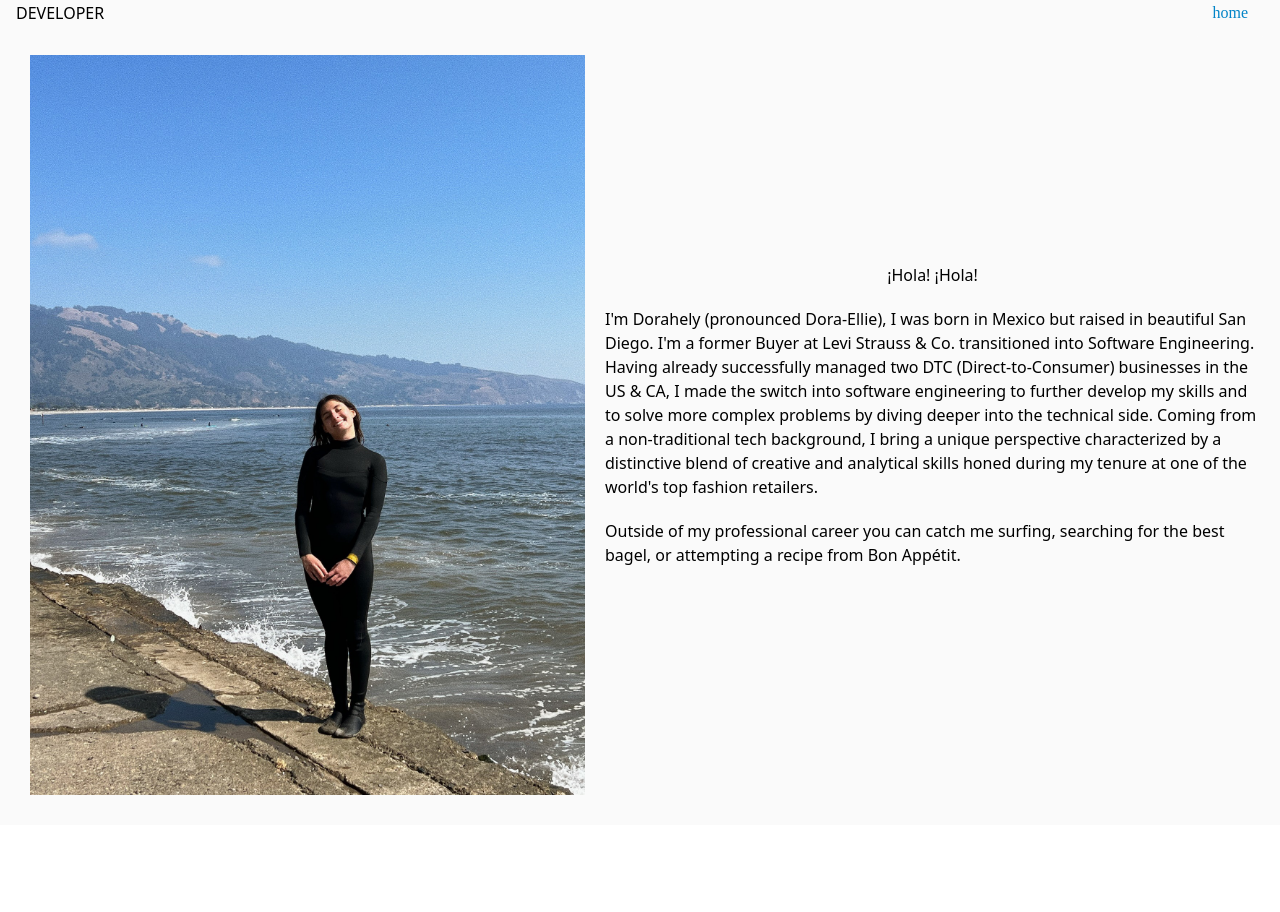
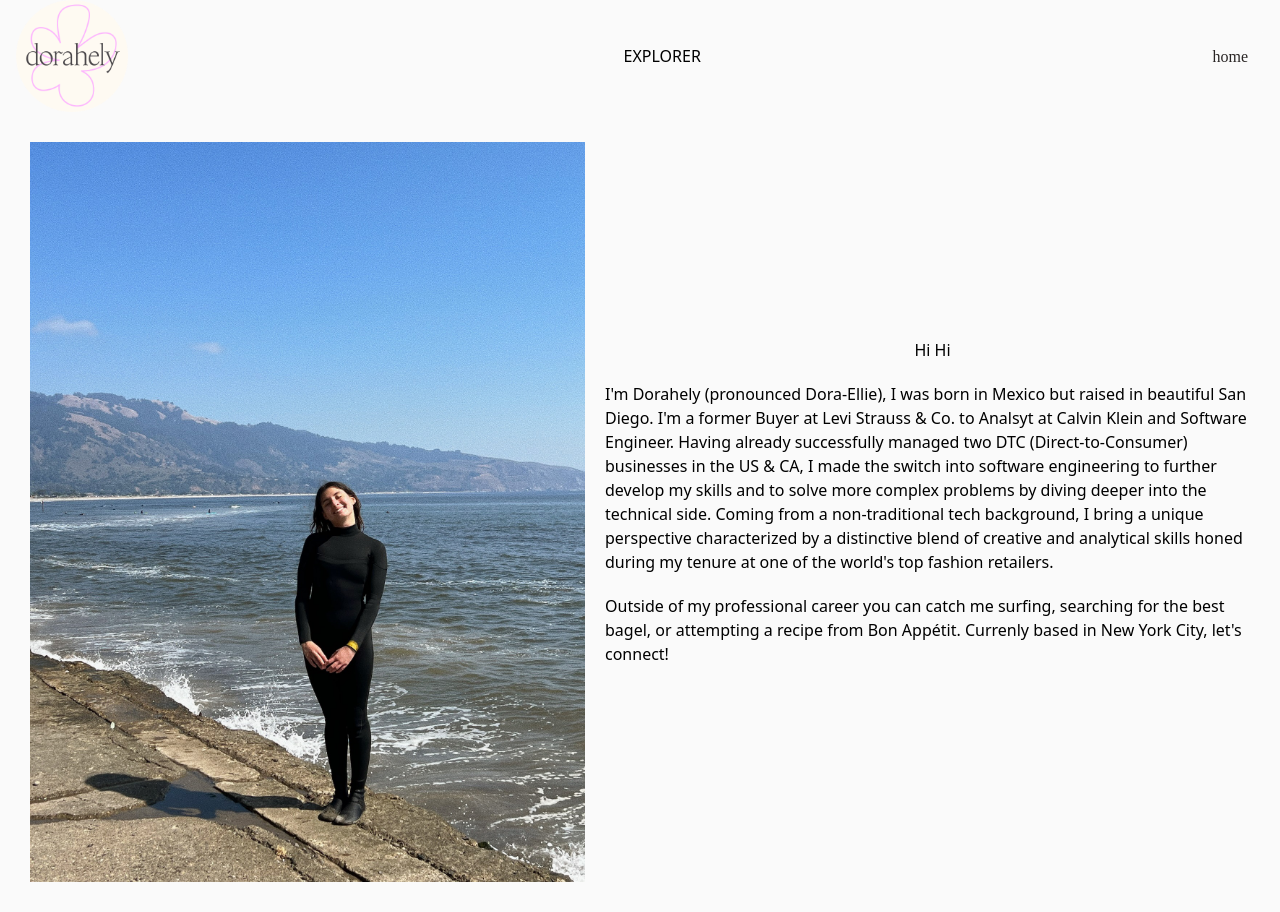
Before and after one commit to DorahelyS/personal_website, a React (Create React App) app in the folder my-personal-website/: page /about in a window 1280 px wide. Before the commit the page ends 825 px from the top, so only its background shows below. Built offline with nearby package versions, Linux system fonts and the light colour scheme.

Commit message:
updates to website

```diff
--- a/my-personal-website/src/components/About/About.js
+++ b/my-personal-website/src/components/About/About.js
@@ -24,14 +24,14 @@ function UpdatingText() {
     //for mapping if I needed to
     //const buttonLabels = ["Projects", "About", "Resume", "Education", "Blogs", "Contact"]
     const [text, setText] = useState("");
-    const texts = ["DEVELOPER", "CREATOR", "EXPLORER", "LATINA"];
+    const texts = ["DEVELOPER", "CREATOR", "EXPLORER"];
     const [currentIndex, setCurrentIndex] = useState(0);
 
     // Use headless UI's useInterval hook to update the text every second
     useInterval(() => {
         setText(texts[currentIndex]);
         setCurrentIndex((currentIndex + 1) % texts.length);
-    }, 1000);
+    }, 1500);
 
     return <p>{text}</p>;
 }
@@ -41,31 +41,35 @@ function About() {
         <div className="App">
             <div>
                 <header className="bg-zinc-50">
-
                     <div className="flex justify-between items-center ml-4">
-                    {/* Top center: UpdatingText */}
-                    <UpdatingText />
+                        <img className="h-28" src="/pink_linenbg copy.png" alt="Dorahely Logo" />
+                        {/* Top center: UpdatingText */}
+                        <UpdatingText />
                         <div className="mr-4">
-                            <NavLink to={'/'} className="bg-neutral-50 hover:bg-rose-500/50 text-black text-sky-600 rounded px-4 py-4" style={{ fontFamily: 'Parisienne' }}>home</NavLink>
+                            <NavLink to={'/'} className="bg-neutral-50 hover:bg-fuchsia-500/50 text-black text-stone-800 rounded px-4 py-4" style={{ fontFamily: 'Parisienne' }}>home</NavLink>
                         </div>
                     </div>
                 </header>
             </div>
             <div className=" h-screen flex justify-left background-color: bg-neutral-50">
-            <img src="/dorahely.jpg" alt="Dorahely" width="auto" height="auto" style={{ marginTop: '30px', marginBottom: '30px', marginLeft: '30px' }}></img>
-                <div style={{ display: 'flex', flexDirection: 'column', justifyContent: 'center', alignItems: 'center', height: '100vh', marginLeft: '20px', marginRight: '20px'  }}>
-                    <h1 style={{ marginBottom: '20px' }}> ¡Hola! ¡Hola!  </h1>
+                <img src="/dorahely.jpg" alt="Dorahely" width="auto" height="auto" style={{ marginTop: '30px', marginBottom: '30px', marginLeft: '30px' }}></img>
+                <div style={{ display: 'flex', flexDirection: 'column', justifyContent: 'center', alignItems: 'center', height: '100vh', marginLeft: '20px', marginRight: '20px' }}>
+
+                    <h1 style={{ marginBottom: '20px' }}> Hi Hi  </h1>
                     <p style={{ marginBottom: '20px' }}>
 
                         I'm Dorahely (pronounced Dora-Ellie), I was born in Mexico but raised in beautiful San Diego.
-                        I'm a former Buyer at Levi Strauss & Co. transitioned into Software Engineering. Having already successfully managed two DTC
+                        I'm a former Buyer at Levi Strauss & Co. to Analsyt at Calvin Klein and Software Engineer. Having already successfully managed two DTC
                         (Direct-to-Consumer) businesses in the US & CA, I made the switch into software engineering to further develop my skills and
                         to solve more complex problems by diving deeper into the technical side. Coming from a non-traditional tech background,
                         I bring a unique perspective characterized by a distinctive blend of creative and analytical skills honed during my tenure at one
                         of the world's top fashion retailers.
 
                     </p>
-                    <p style={{ marginBottom: '20px' }}>Outside of my professional career you can catch me surfing, searching for the best bagel, or attempting a recipe from Bon Appétit.</p>
+                    <p style={{ marginBottom: '20px' }}>
+                        Outside of my professional career you can catch me surfing, searching for the best bagel, or attempting a recipe from Bon Appétit.
+                        Currenly based in New York City, let's connect!
+                    </p>
                     {/*<p  style={{ fontSize: '2em' }}>  🌞 🏄🏽‍♀️ 🥯 🍅 🌼  </p>*/}
                 </div>
             </div>
--- a/my-personal-website/src/components/Blogs/Blogs.js
+++ b/my-personal-website/src/components/Blogs/Blogs.js
@@ -10,7 +10,7 @@ function Blogs() {
                         <img className="h-28" src="/pink_linenbg copy.png" alt="Dorahely Logo" />
 
                         <div className="mr-4">
-                            <NavLink to={'/'} className="bg-rose-500/50 hover:bg-neutral-50 text-black text-sky-600 rounded px-4 py-4" style={{fontFamily: 'Parisienne'}}>home</NavLink>
+                            <NavLink to={'/'} className="bg-fuchsia-500/50 hover:bg-neutral-50 text-black text-stone-800 rounded px-4 py-4" style={{fontFamily: 'Parisienne'}}>home</NavLink>
                         </div>
                     </div>
                 </header>
--- a/my-personal-website/src/components/MainPage/MainPage.js
+++ b/my-personal-website/src/components/MainPage/MainPage.js
@@ -8,37 +8,40 @@ function MainPage() {
             <header className="bg-zinc-50">
                 <div className="flex justify-between items-center ml-4">
 
-
                     {/* Top left: Dorahely Logo */}
-                    <div className="flex-grow flex justify-center items-center" style={{ fontFamily: 'Parisienne', fontSize: '50px', marginLeft: '120px' }}>
                     <img className="h-28" src="/pink_linenbg copy.png" alt="Dorahely Logo" />
-
-                    </div>
+                    <div className="flex-grow flex justify-center items-center" style={{ fontFamily: 'Parisienne', fontSize: '50px', marginLeft: '120px' }}></div>
 
                     {/* Top right: NavLinks */}
                     <div className="mr-4">
-                        <NavLink to={'/about'} className="bg-neutral-50 hover:bg-rose-500/50 text-black text-sky-600 rounded px-4 py-4" style={{ fontFamily: 'Parisienne' }}> about</NavLink>
-                        <NavLink to={'https://medium.com/@dorahelys'} className="bg-neutral-50 hover:bg-rose-500/50 text-black text-sky-600 rounded px-4 py-4" style={{ fontFamily: 'Parisienne' }}> blogs</NavLink>
-                        <NavLink to={'/resume'} className="bg-neutral-50 hover:bg-rose-500/50 text-black text-sky-600 rounded px-4 py-4" style={{ fontFamily: 'Parisienne' }}> resume</NavLink>
+                        <NavLink to={'/about'} className="bg-neutral-50 hover:bg-fuchsia-500/50 text-black text-stone-800 rounded px-4 py-4" style={{ fontFamily: 'Parisienne' }}> about</NavLink>
+                        <NavLink to={'https://medium.com/@dorahelys'} className="bg-neutral-50 hover:bg-fuchsia-500/50 text-black text-stone-800 rounded px-4 py-4" style={{ fontFamily: 'Parisienne' }}> blogs</NavLink>
+                        <NavLink to={'/resume'} className="bg-neutral-50 hover:bg-fuchsia-500/50 text-black text-stone-800 rounded px-4 py-4" style={{ fontFamily: 'Parisienne' }}> resume</NavLink>
                     </div>
                 </div>
             </header>
 
             <div className="bg-neutral-50">
+                <div >
 
-                <div >
-                    <a href="https://www.loom.com/share/30e0d9ff62204ed0b14b66921b65a567">
 
-                        <img src="/UBUNTU.png" alt="UBUNTU screenshot" />
-                    </a>
-                    <a href="https://www.loom.com/share/20e63a37141646cc9f7f54c235272a2a">
+                <NavLink to="https://www.loom.com/share/30e0d9ff62204ed0b14b66921b65a567">
+                    <img src="/UBUNTU.png" alt="UBUNTU screenshot" />
+                </NavLink>
+                <NavLink to="https://www.loom.com/share/20e63a37141646cc9f7f54c235272a2a">
+                    <img src="/UNITE.png" alt="UNITE screenshot" />
+                </NavLink>
 
-                        <img src="/UNITE.png" alt="UNITE screenshot" />
-                    </a>
                 </div>
             </div>
 
             <footer className="bg-zinc-50 py-4 text-center" style={{ fontSize: 'small', fontFamily: 'Parisienne', marginTop: "auto" }}>made with React and  ☕ 🌸</footer>
+            <NavLink to="https://www.linkedin.com/in/dorahely-sanchez/">
+            <footer className="bg-zinc-50 py-4 text-center" style={{ fontSize: 'small', fontFamily: 'Parisienne'}}>LinkedIn</footer>
+            </NavLink>
+            <NavLink to="https://github.com/DorahelyS">
+            <footer className="bg-zinc-50 py-4 text-center" style={{ fontSize: 'small', fontFamily: 'Parisienne'}}>GitHub</footer>
+            </NavLink>
         </div>
     );
 }
--- a/my-personal-website/src/components/Resume/Resume.js
+++ b/my-personal-website/src/components/Resume/Resume.js
@@ -16,7 +16,7 @@ function Resume() {
                         <img className="h-28" src="/pink_linenbg copy.png" alt="Dorahely Logo" />
 
                         <div className="mr-4">
-                            <NavLink to={'/'} className="bg-neutral-50 hover:bg-rose-500/50 text-black text-sky-600 rounded px-4 py-4" style={{ fontFamily: 'Parisienne' }}>home</NavLink>
+                            <NavLink to={'/'} className="bg-neutral-50 hover:bg-fuchsia-500/50 text-black text-stone-800 rounded px-4 py-4" style={{ fontFamily: 'Parisienne' }}>home</NavLink>
                         </div>
                     </div>
                 </header>
```
